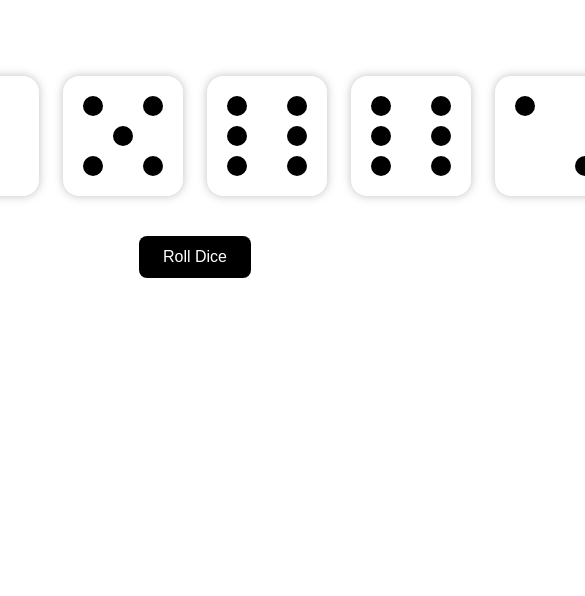
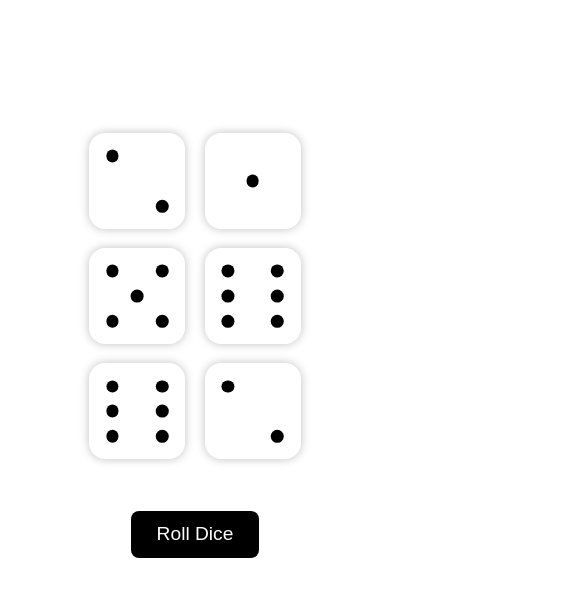
Before and after one commit to taruno2r/js-projects, a plain HTML site: page dice-roll/index.html in a window 390 px wide. Shown: the top 596 px of the page, 585 px wide, since content can reach past the window. Drawn offline with Linux system fonts and the light colour scheme.

Commit message:
Made the page responsive for mobile devices

```diff
--- a/dice-roll/src/main.css
+++ b/dice-roll/src/main.css
@@ -1,19 +1,24 @@
+html {
+  font-size: 100%;
+}
+
 body {
   display: flex;
   flex-direction: column;
   align-items: center;
   justify-content: center;
-  height: 40vh;
+  gap: 2rem;
+  height: 80vh;
 }
 
 .dice-container {
   display: flex;
-  gap: 24px;
+  gap: 1.5rem;
 }
 
 .dice {
-  width: 120px;
-  height: 120px;
+  width: 7.5rem;
+  height: 7.5rem;
   position: relative;
   border-radius: 16px;
   box-shadow: 0 0 10px rgba(0, 0, 0, 0.25);
@@ -23,8 +28,8 @@ body {
   --top: 0%;
   --left: 0%;
 
-  width: 20px;
-  height: 20px;
+  width: 1rem;
+  height: 1rem;
   background-color: #000;
   border-radius: 50%;
 
@@ -36,9 +41,9 @@ body {
 }
 
 .btn-roll-dice {
-  margin-top: 40px;
-  font-size: 16px;
-  padding: 12px 24px;
+  margin-top: 2rem;
+  font-size: 1.5rem;
+  padding: 1rem 2rem;
   border: none;
   border-radius: 8px;
   background-color: #000;
@@ -49,3 +54,21 @@ body {
   cursor: pointer;
   background-color: #222;
 }
+
+@media (max-width: 1024px) {
+  .dice-container {
+    display: grid;
+    grid-template-columns: 1fr 1fr 1fr;
+  }
+}
+
+@media (max-width: 540px) {
+  html {
+    font-size: 80%;
+  }
+
+  .dice-container {
+    display: grid;
+    grid-template-columns: 1fr 1fr;
+  }
+}
```
